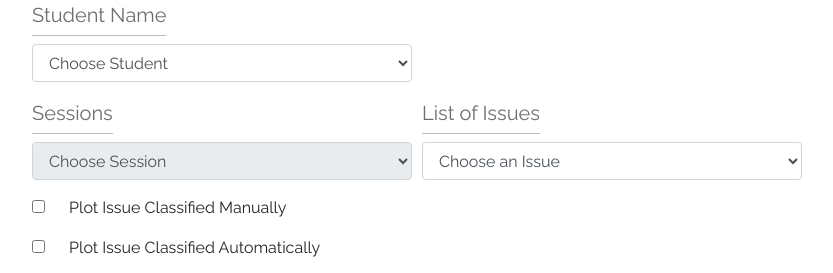
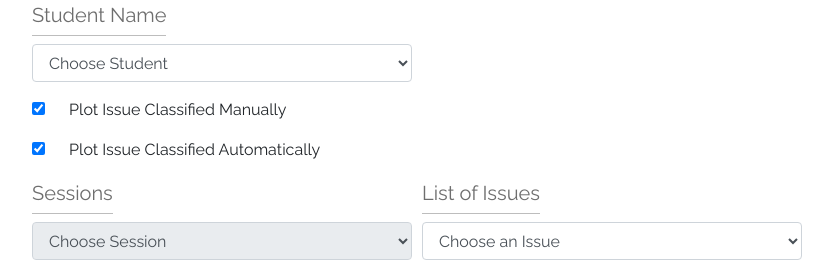
Before and after one commit to Niordsid/GraphicCharsPage, a plain HTML site: page plot_issues_by_student.html in a window 1280 px wide. Shown: the top 273 px of the page, without its empty margins (223-1056 px from the left). Drawn offline with Linux system fonts and the light colour scheme; no server answers.

Commit message:
Change the name for the interface

```diff
--- a/plot_issues.html
+++ b/plot_issues_by_student.html
@@ -37,6 +37,14 @@
                 </select>
           </div>
         </div>
+        <div class="form-group">
+          <input type="checkbox" class="check-input" id="manually" checked>
+          <label class="form-check-label" for="manually">Plot Issue Classified Manually</label>
+        </div>
+        <div class="form-group">
+          <input type="checkbox" class="check-input" id="automatically" checked>
+          <label class="form-check-label" for="automatically">Plot Issue Classified Automatically</label>
+        </div>
         <div class="form-row">
           <div class="form-group col-md-6">
             <label class="control-label">Sessions</label>
@@ -50,15 +58,6 @@
                   <option value="">Choose an Issue</option>
                 </select>
           </div>
-        </div>
-        <div class="form-group">
-          <input type="checkbox" class="check-input" id="manually">
-          <label class="form-check-label" for="manually">Plot Issue Classified Manually</label>
-
-        </div>
-        <div class="form-group">
-          <input type="checkbox" class="check-input" id="automatically">
-          <label class="form-check-label" for="automatically">Plot Issue Classified Automatically</label>
         </div>
         <div class="">
           <button id="plotGraphicBtn" type="button" name="button" class="btn btn-success" onclick="plotGraphic()">Plot Graphic</button>
```
